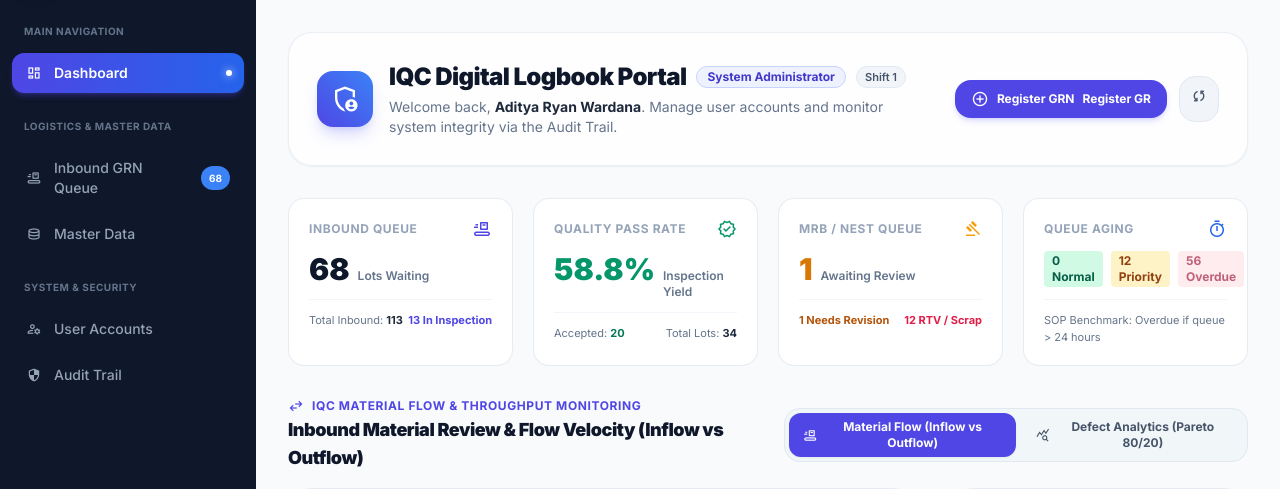
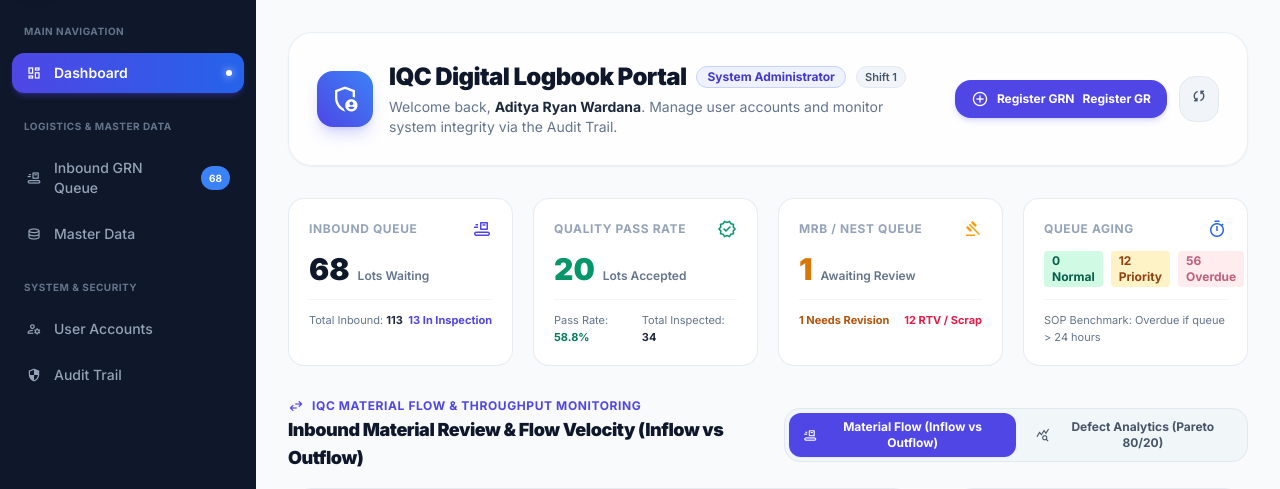
Before and after one commit to SerlinYolanda/logbook_digital_iqc, a Laravel app: page /dashboard in a window 1280 px wide. Shown: the part 64-553 px from the top of the page. Run offline with Laravel 12, Linux system fonts and the light colour scheme; a user stored in the database is signed in; data comes from the database, SQL or seed files in the repository; some libraries are stand-ins or nearby versions.

Commit message:
style(dashboard): format KPI 2 with physical lot count and rate in footer

```diff
--- a/app-backend/resources/views/dashboard/index.blade.php
+++ b/app-backend/resources/views/dashboard/index.blade.php
@@ -113,19 +113,19 @@
             </div>
         </div>
 
-        <!-- KPI 2: Logbook Selesai & Pass Rate -->
+        <!-- KPI 2: Logbook Selesai & Accepted Lots -->
         <div class="bg-white rounded-2xl p-5 border border-slate-200/80 shadow-xs hover:shadow-md transition">
             <div class="flex items-center justify-between text-slate-400">
                 <span class="text-xs font-bold uppercase tracking-wider">Quality Pass Rate</span>
                 <span class="material-symbols-outlined text-emerald-600">verified</span>
             </div>
             <div class="mt-3 flex items-baseline gap-2">
-                <span class="text-3xl font-black text-emerald-600">{{ $passRate }}%</span>
-                <span class="text-xs text-slate-500 font-semibold">Inspection Yield</span>
+                <span class="text-3xl font-black text-emerald-600">{{ $acceptedCount }}</span>
+                <span class="text-xs text-slate-500 font-semibold">Lots Accepted</span>
             </div>
             <div class="mt-3 pt-3 border-t border-slate-100 flex items-center justify-between text-[11px]">
-                <span class="text-slate-500">Accepted: <b class="text-emerald-700">{{ $acceptedCount }}</b></span>
-                <span class="text-slate-500">Total Lots: <b class="text-slate-800">{{ $totalLogbooks }}</b></span>
+                <span class="text-slate-500">Pass Rate: <b class="text-emerald-700">{{ $passRate }}%</b></span>
+                <span class="text-slate-500">Total Inspected: <b class="text-slate-800">{{ $totalLogbooks }}</b></span>
             </div>
         </div>
 
```
